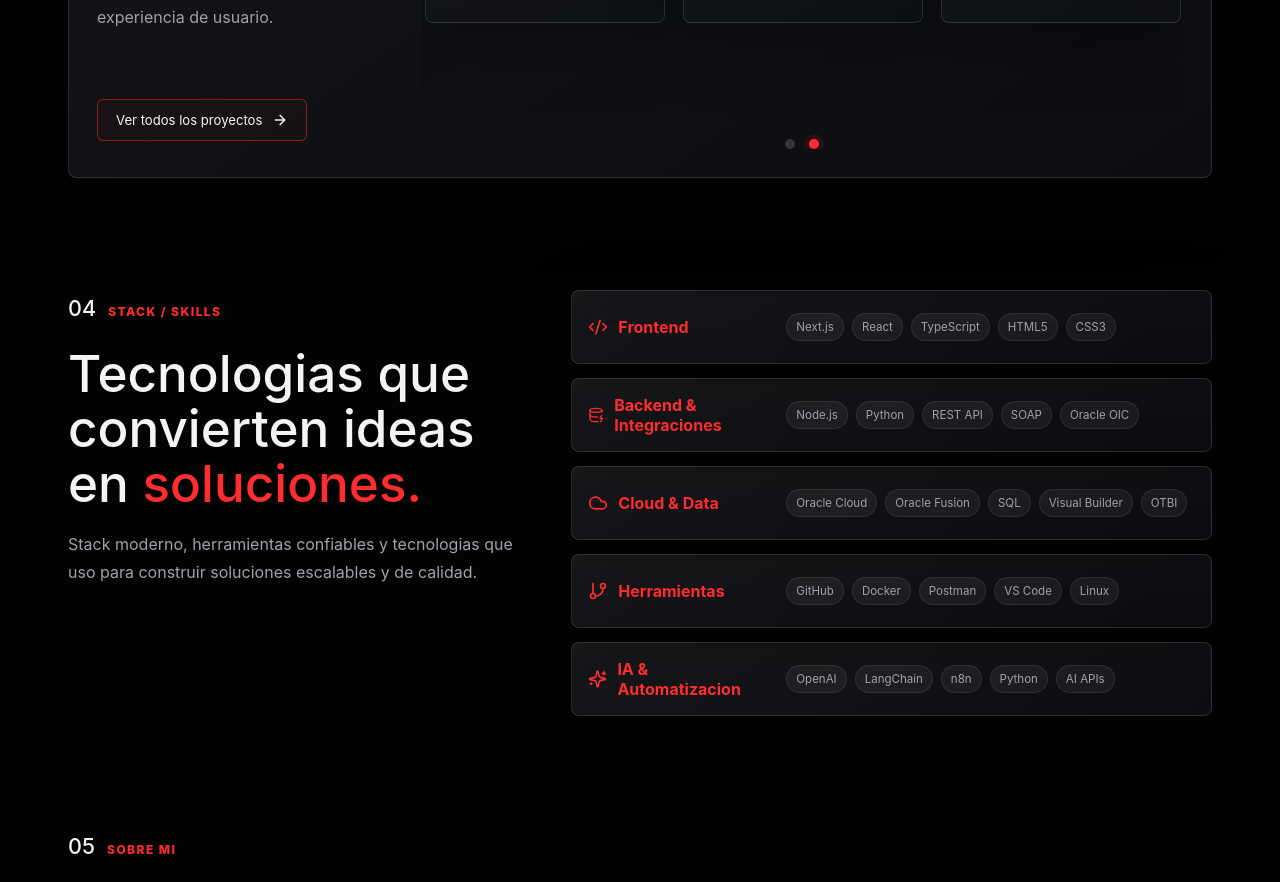
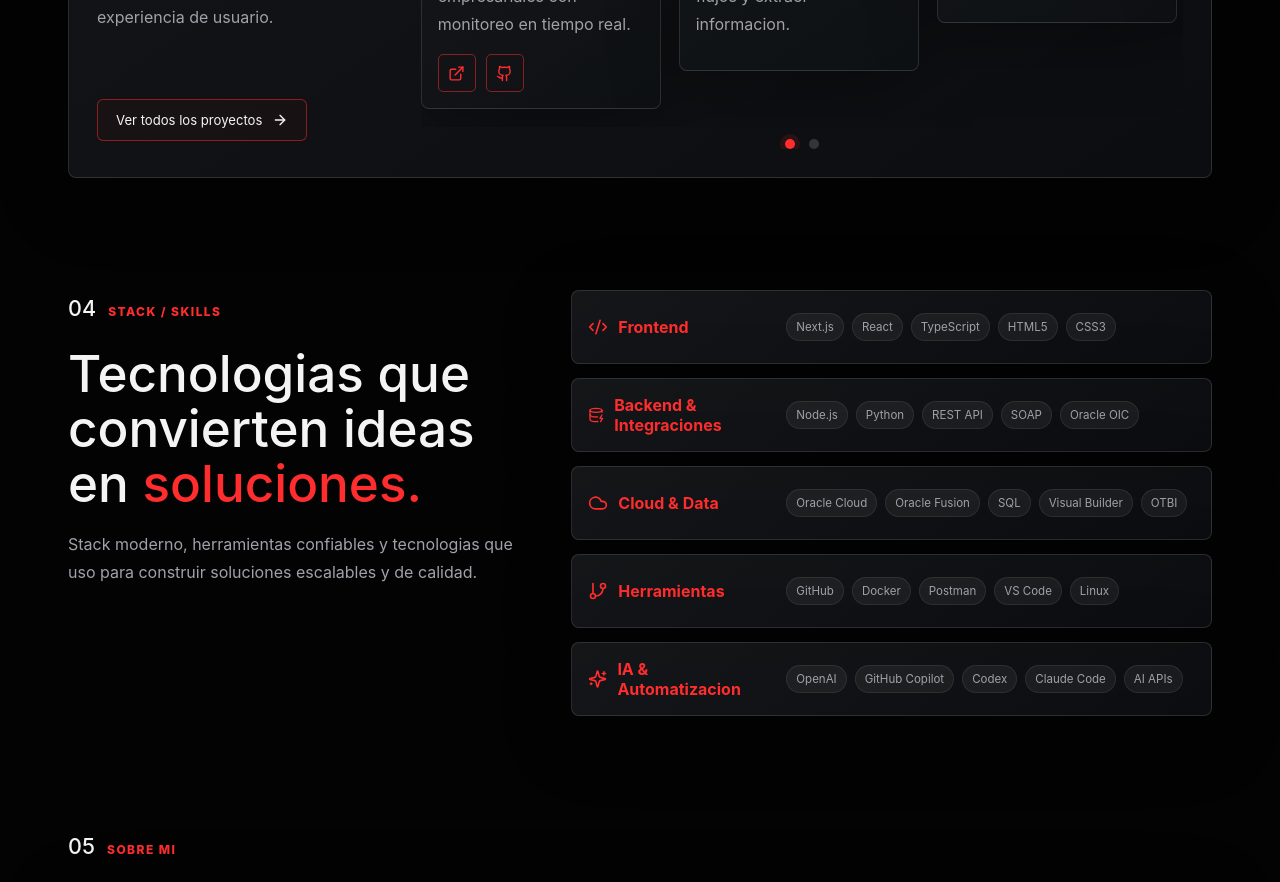
Before and after one commit to DanielSQN/mi-portafolio-web, a Next.js app: page / in a window 1280 px wide. Shown: the part 3240-4122 px from the top of the page. Built offline with nearby package versions, Linux system fonts and the light colour scheme; no server answers.

Commit message:
Disable project autoplay and update AI skills

```diff
--- a/src/components/ProjectsCarousel.js
+++ b/src/components/ProjectsCarousel.js
@@ -7,7 +7,6 @@ import Reveal from "./Reveal";
 export default function ProjectsCarousel({ projects }) {
   const [activeIndex, setActiveIndex] = useState(0);
   const trackRef = useRef(null);
-  const intervalRef = useRef(null);
 
   const visibleProjects = useMemo(() => projects.slice(0, 6), [projects]);
   const dotCount = Math.min(2, visibleProjects.length);
@@ -27,31 +26,6 @@ export default function ProjectsCarousel({ projects }) {
     });
     setActiveIndex(nextIndex);
   }
-
-  useEffect(() => {
-    if (visibleProjects.length <= 1) return undefined;
-
-    intervalRef.current = window.setInterval(() => {
-      setActiveIndex((current) => {
-        const currentGroup = Math.floor(current / groupSize);
-        const nextGroup = (currentGroup + 1) % dotCount;
-        const next = nextGroup * groupSize;
-        const track = trackRef.current;
-        const card = track?.children[next];
-
-        if (track && card) {
-          track.scrollTo({
-            left: card.offsetLeft - track.offsetLeft,
-            behavior: "smooth"
-          });
-        }
-
-        return next;
-      });
-    }, 4200);
-
-    return () => window.clearInterval(intervalRef.current);
-  }, [dotCount, groupSize, visibleProjects.length]);
 
   useEffect(() => {
     const track = trackRef.current;
--- a/src/data/portfolio.js
+++ b/src/data/portfolio.js
@@ -163,7 +163,7 @@ export const skillGroups = [
   },
   {
     name: "IA & Automatizacion",
-    skills: ["OpenAI", "LangChain", "n8n", "Python", "AI APIs"]
+    skills: ["OpenAI", "GitHub Copilot", "Codex", "Claude Code", "AI APIs"]
   }
 ];
 
```
